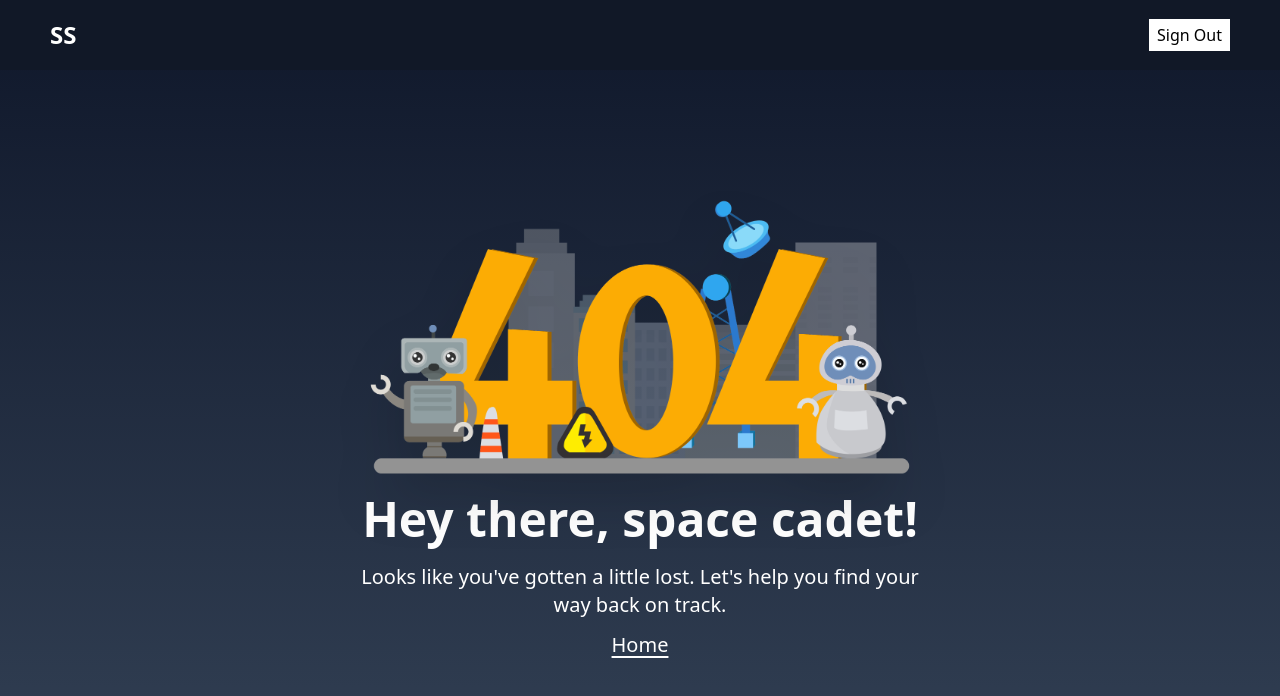
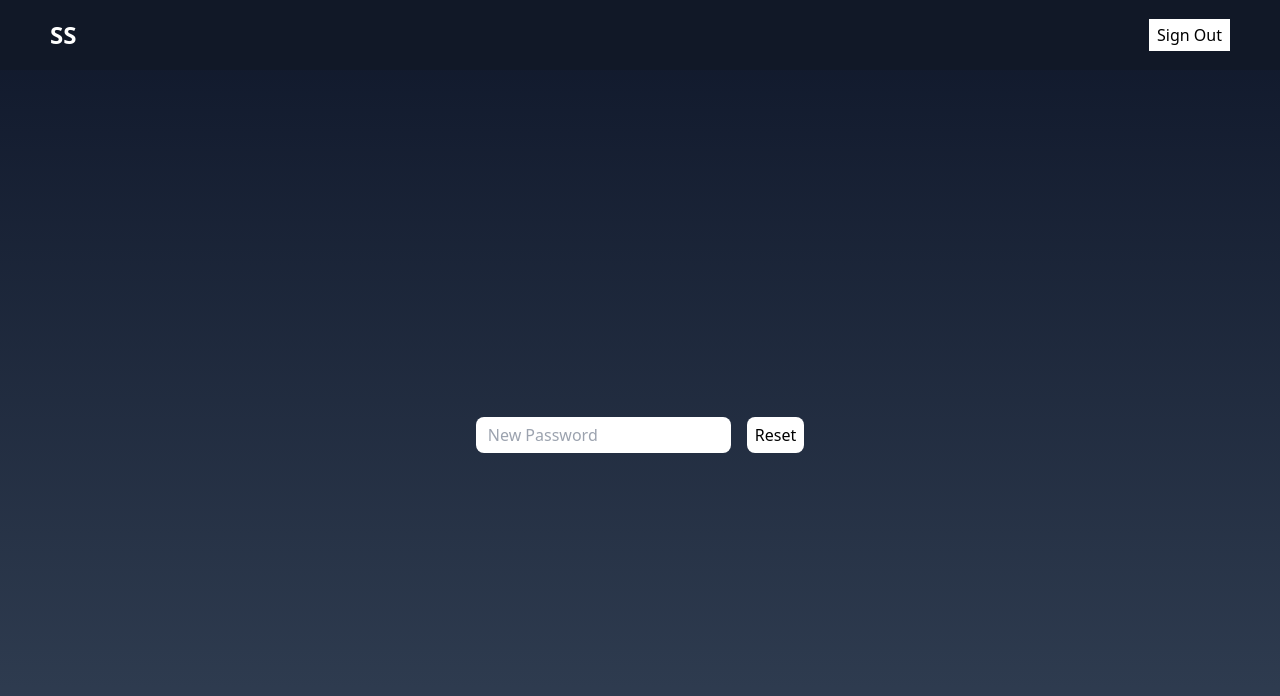
Before and after one commit to DE4D-P00L/SecureMessage, a React (Vite) app: page /reset-password/1 in a window 1280 px wide. Shown: the top 696 px of the page. Built offline with nearby package versions, Linux system fonts and the light colour scheme; no server answers; sample sign-in values are in the browser's storage.

Commit message:
Added password reset

```diff
--- a/src/App.jsx
+++ b/src/App.jsx
@@ -1,7 +1,9 @@
 import NavBar from "./components/NavBar";
+import ForgotPassword from "./pages/ForgotPassword";
 import Home from "./pages/Home";
 import Login from "./pages/Login";
 import NotFound from "./pages/NotFound";
+import ResetPassword from "./pages/ResetPassword";
 import SignUp from "./pages/SignUp";
 import { Routes, Route, Outlet, Link } from "react-router-dom";
 
@@ -19,6 +21,8 @@ function App() {
             <Route index element={<Home />} />
             <Route path="login" element={<Login />} />
             <Route path="signup" element={<SignUp />} />
+            <Route path="forgot-password" element={<ForgotPassword />} />
+            <Route path="reset-password/:token" element={<ResetPassword />} />
             <Route path="*" element={<NotFound />} />
           </Route>
         </Routes>
--- /dev/null
+++ b/src/pages/ForgotPassword.jsx
@@ -0,0 +1,52 @@
+import React from "react";
+import { useForm } from "react-hook-form";
+import axios from "axios";
+import { useNavigate } from "react-router-dom";
+
+function ForgotPassword() {
+  const {
+    register,
+    handleSubmit,
+    setError,
+    formState: { errors },
+  } = useForm();
+
+  const navigate = useNavigate();
+
+  const onSubmit = async (data) => {
+    try {
+      const response = await axios.post(
+        import.meta.env.VITE_SERVER_URL + "user/forgot-password",
+        data
+      );
+      if (response.status === 200) {
+        navigate("/reset-password/" + response.data.message, { replace: true });
+      }
+    } catch (error) {
+      console.log(error);
+      setError("email", { message: error.response.data.message });
+    }
+  };
+
+  return (
+    <div className="min-h-[calc(100vh-70px)] text-white grid place-content-center">
+      <form onSubmit={handleSubmit(onSubmit)}>
+        <input
+          type="email"
+          placeholder="Email"
+          {...register("email", { required: true, pattern: /^.+@.+\..+$/ })}
+          className="px-3 py-1.5 rounded-lg text-black"
+        />
+        <button
+          type="submit"
+          className="px-2 py-1.5 ml-4 bg-white text-black rounded-lg">
+          Send
+        </button>
+        <br />
+        {errors.email && <p>Enter valid email</p>}
+      </form>
+    </div>
+  );
+}
+
+export default ForgotPassword;
--- a/src/pages/Login.jsx
+++ b/src/pages/Login.jsx
@@ -67,9 +67,14 @@ function Login() {
           {errors.password && <p>Password too short</p>}
           {errors.root && <p>{errors.root.message}</p>}
         </div>
+        <Link
+          to="/forgot-password"
+          className="underline underline-offset-4 my-3">
+          Forgot Password
+        </Link>
         <button
           type="submit"
-          className="bg-white mt-7 text-slate-800 font-semibold text-lg rounded-lg px-3 py-1">
+          className="bg-white text-slate-800 font-semibold text-lg rounded-lg px-3 py-1">
           Login
         </button>
         <h2 className="text-center">
--- /dev/null
+++ b/src/pages/ResetPassword.jsx
@@ -0,0 +1,55 @@
+import React from "react";
+import { useParams } from "react-router-dom";
+import { useForm } from "react-hook-form";
+import axios from "axios";
+import { useNavigate } from "react-router-dom";
+
+function ResetPassword() {
+  const navigate = useNavigate();
+  const { token } = useParams();
+  const {
+    register,
+    setError,
+    handleSubmit,
+    formState: { errors },
+  } = useForm();
+
+  const onSubmit = async (data) => {
+    try {
+      const response = await axios.post(
+        import.meta.env.VITE_SERVER_URL + "user/reset-password/" + token,
+        data
+      );
+      if (response.status === 200) {
+        navigate("/login", { replace: true });
+      }
+    } catch (error) {
+      console.log(error);
+      setError("password", { message: error.response.data.message });
+    }
+  };
+
+  return (
+    <div>
+      <div className="min-h-[calc(100vh-70px)] text-white grid place-content-center">
+        <form onSubmit={handleSubmit(onSubmit)}>
+          <input
+            type="password"
+            placeholder="New Password"
+            {...register("password", { required: true, minLength: 8 })}
+            className="px-3 py-1.5 rounded-lg text-black"
+          />
+          <button
+            type="submit"
+            className="px-2 py-1.5 ml-4 bg-white text-black rounded-lg">
+            Reset
+          </button>
+          <br />
+          {errors.password && <p>Password too short</p>}
+        </form>
+      </div>
+    </div>
+  );
+}
+
+export default ResetPassword;
```
